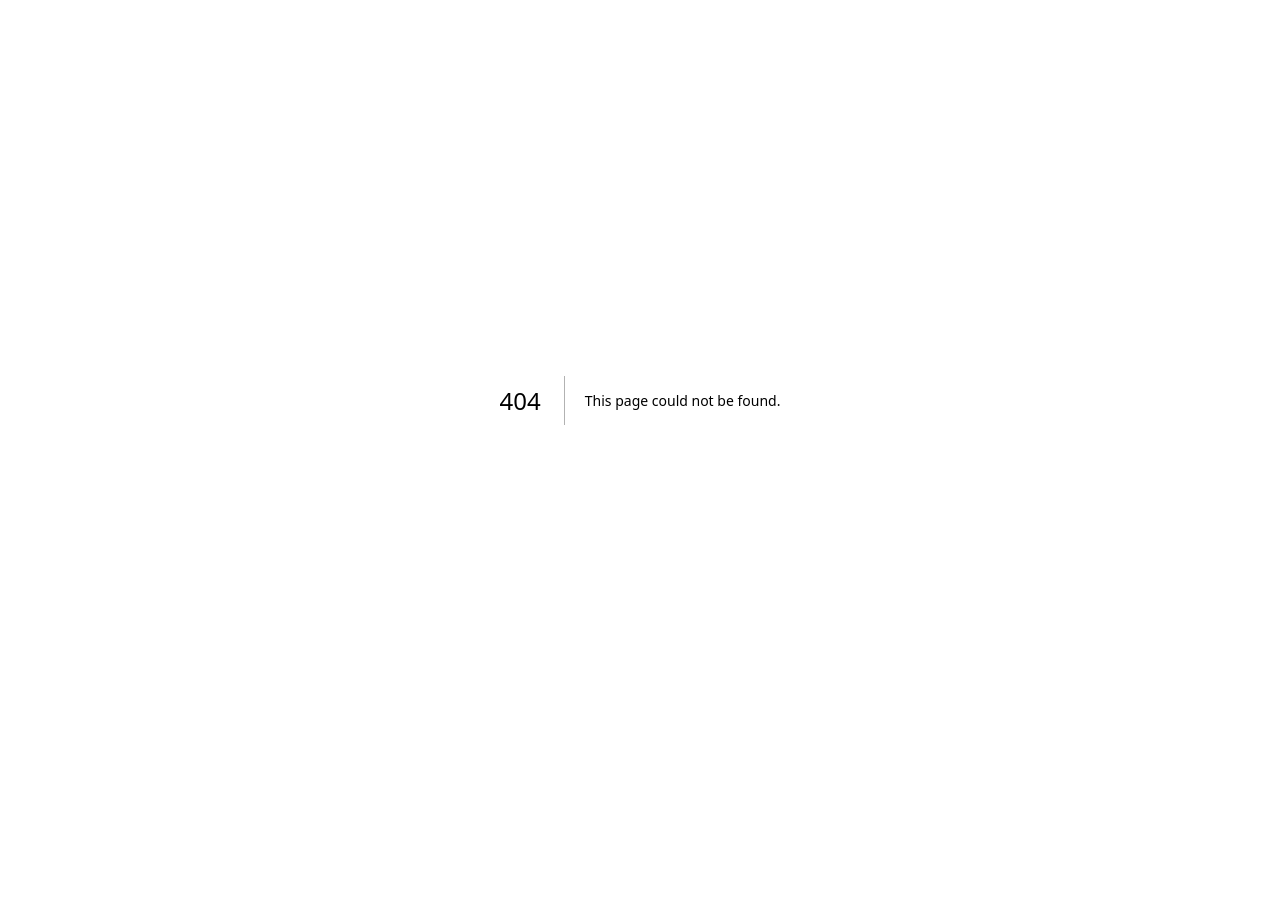
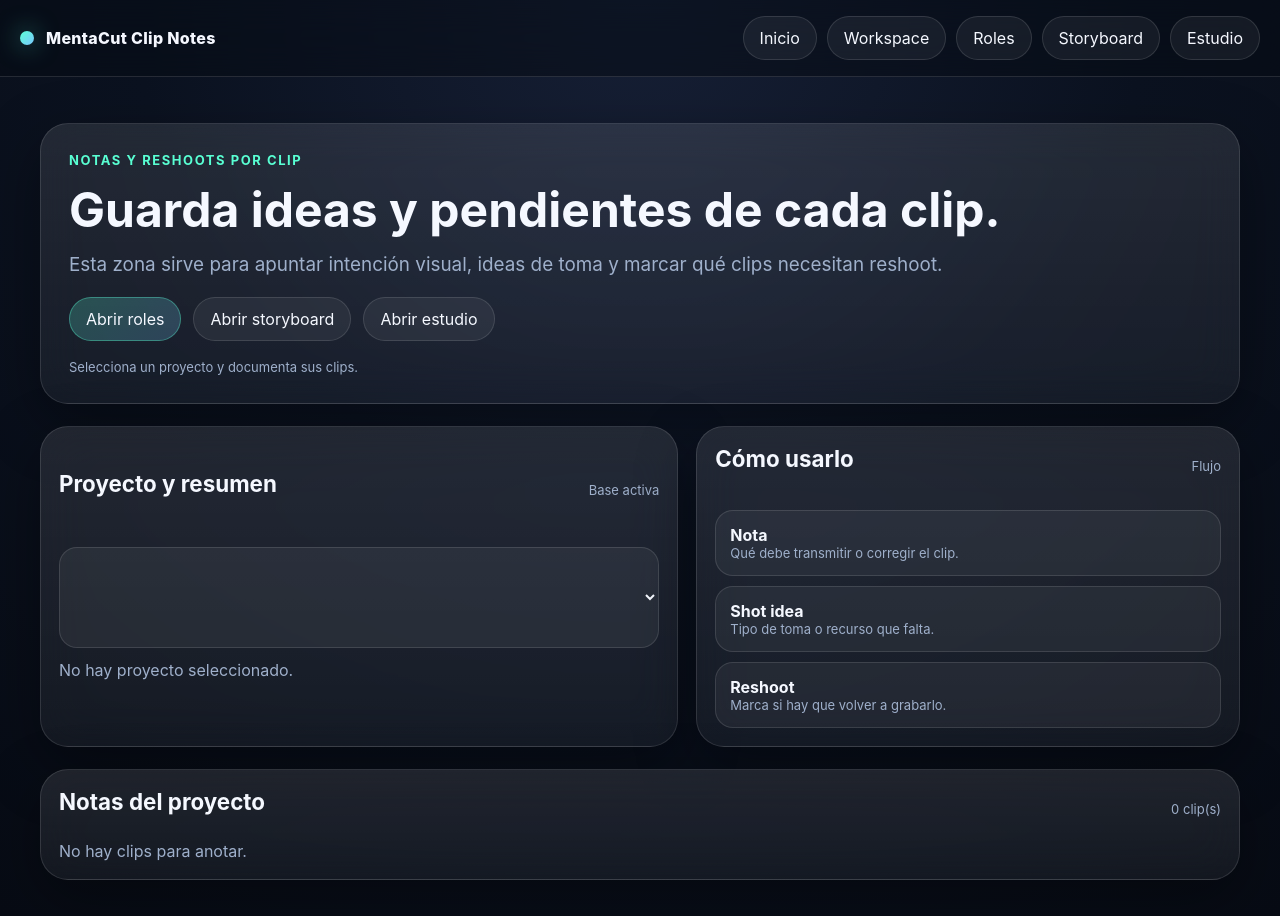
Before and after one commit to alain7224/MentaCut, a Next.js app: page /studio/clip-notes in a window 1280 px wide. Before the commit this address had no page. Before the commit the page ends 800 px from the top, so only its background shows below. Built offline with nearby package versions, Linux system fonts and the light colour scheme.

Commit message:
feat: add clip notes route for shot ideas and reshoots

```diff
--- /dev/null
+++ b/app/studio/clip-notes/page.tsx
@@ -0,0 +1,120 @@
+'use client'
+
+import Link from 'next/link'
+import { useEffect, useMemo, useState } from 'react'
+import { createDefaultClipNote, getClipNoteEntry, readClipNotes, upsertClipNote, writeClipNotes, type ClipNoteEntry } from '@/lib/local-clip-notes'
+import { readLocalProjects, type LocalProject } from '@/lib/local-store'
+
+export default function StudioClipNotesPage() {
+  const [projects, setProjects] = useState<LocalProject[]>([])
+  const [notes, setNotes] = useState<ClipNoteEntry[]>([])
+  const [activeProjectId, setActiveProjectId] = useState<string | null>(null)
+  const [status, setStatus] = useState('')
+
+  useEffect(() => {
+    const nextProjects = readLocalProjects()
+    setProjects(nextProjects)
+    setActiveProjectId(nextProjects[0]?.id ?? null)
+    setNotes(readClipNotes())
+  }, [])
+
+  const activeProject = useMemo(() => projects.find((item) => item.id === activeProjectId) ?? null, [projects, activeProjectId])
+
+  function updateClipNote(clipId: string, patch: Partial<ClipNoteEntry>, nextStatus: string) {
+    if (!activeProject) return
+    const current = getClipNoteEntry(notes, activeProject.id, clipId) ?? createDefaultClipNote(activeProject.id, clipId)
+    const next = upsertClipNote(notes, { ...current, ...patch })
+    setNotes(next)
+    writeClipNotes(next)
+    setStatus(nextStatus)
+  }
+
+  const stats = useMemo(() => {
+    if (!activeProject) return null
+    const entries = activeProject.clips.map((clip) => getClipNoteEntry(notes, activeProject.id, clip.id)).filter(Boolean) as ClipNoteEntry[]
+    return {
+      clips: activeProject.clips.length,
+      noted: entries.filter((item) => item.note.trim() || item.shotIdea.trim()).length,
+      reshoots: entries.filter((item) => item.reshoot).length,
+    }
+  }, [activeProject, notes])
+
+  return (
+    <div className="page-shell">
+      <header className="topbar">
+        <div className="brand"><span className="brand-dot" /><span>MentaCut Clip Notes</span></div>
+        <nav className="nav">
+          <Link href="/" className="nav-link">Inicio</Link>
+          <Link href="/studio/workspace" className="nav-link">Workspace</Link>
+          <Link href="/studio/roles" className="nav-link">Roles</Link>
+          <Link href="/studio/storyboard" className="nav-link">Storyboard</Link>
+          <Link href="/studio" className="nav-link">Estudio</Link>
+        </nav>
+      </header>
+      <main className="main">
+        <section className="section">
+          <div className="panel hero-copy">
+            <span className="eyebrow">Notas y reshoots por clip</span>
+            <h1 className="title" style={{ fontSize: 'clamp(1.8rem, 4vw, 3rem)' }}>Guarda ideas y pendientes de cada clip.</h1>
+            <p className="sub">Esta zona sirve para apuntar intención visual, ideas de toma y marcar qué clips necesitan reshoot.</p>
+            <div className="action-row">
+              <Link href="/studio/roles" className="btn btn-primary">Abrir roles</Link>
+              <Link href="/studio/storyboard" className="btn">Abrir storyboard</Link>
+              <Link href="/studio" className="btn">Abrir estudio</Link>
+            </div>
+            <div className="timeline-label">{status || 'Selecciona un proyecto y documenta sus clips.'}</div>
+          </div>
+        </section>
+        <section className="section">
+          <div className="studio-grid-2">
+            <div className="panel timeline">
+              <div className="row-head"><h2 className="section-title">Proyecto y resumen</h2><div className="timeline-label">Base activa</div></div>
+              <select className="input" value={activeProjectId ?? ''} onChange={(event) => setActiveProjectId(event.target.value)}>
+                {projects.map((project) => <option key={project.id} value={project.id}>{project.name} · {project.format}</option>)}
+              </select>
+              {stats ? (
+                <div className="cards">
+                  <article className="panel card"><h3>Clips</h3><p><strong>{stats.clips}</strong></p></article>
+                  <article className="panel card"><h3>Con notas</h3><p><strong>{stats.noted}</strong></p></article>
+                  <article className="panel card"><h3>Reshoots</h3><p><strong>{stats.reshoots}</strong></p></article>
+                </div>
+              ) : <div className="empty">No hay proyecto seleccionado.</div>}
+            </div>
+            <div className="panel timeline">
+              <div className="row-head"><h2 className="section-title">Cómo usarlo</h2><div className="timeline-label">Flujo</div></div>
+              <div className="project-list">
+                <div className="project-item"><strong>Nota</strong><div className="timeline-label">Qué debe transmitir o corregir el clip.</div></div>
+                <div className="project-item"><strong>Shot idea</strong><div className="timeline-label">Tipo de toma o recurso que falta.</div></div>
+                <div className="project-item"><strong>Reshoot</strong><div className="timeline-label">Marca si hay que volver a grabarlo.</div></div>
+              </div>
+            </div>
+          </div>
+        </section>
+        <section className="section">
+          <div className="panel timeline">
+            <div className="row-head"><h2 className="section-title">Notas del proyecto</h2><div className="timeline-label">{activeProject?.clips.length ?? 0} clip(s)</div></div>
+            <div className="cards" style={{ gridTemplateColumns: 'repeat(2, minmax(0, 1fr))' }}>
+              {activeProject?.clips.length ? activeProject.clips.map((clip) => {
+                const entry = getClipNoteEntry(notes, activeProject.id, clip.id) ?? createDefaultClipNote(activeProject.id, clip.id)
+                return (
+                  <article key={clip.id} className="panel card">
+                    <div className="row-head"><h3>{clip.title}</h3><div className="timeline-label">{clip.start.toFixed(1)}s → {clip.end.toFixed(1)}s</div></div>
+                    <div className="form">
+                      <textarea className="textarea" rows={3} value={entry.note} onChange={(event) => updateClipNote(clip.id, { note: event.target.value }, `Nota actualizada en ${clip.title}`)} placeholder="Nota general del clip" />
+                      <textarea className="textarea" rows={3} value={entry.shotIdea} onChange={(event) => updateClipNote(clip.id, { shotIdea: event.target.value }, `Shot idea actualizada en ${clip.title}`)} placeholder="Idea de toma, plano o recurso visual" />
+                      <label className="project-item" style={{ cursor: 'pointer' }}>
+                        <strong>Marcar para reshoot</strong>
+                        <div className="timeline-label">{entry.reshoot ? 'Sí' : 'No'}</div>
+                        <input type="checkbox" checked={entry.reshoot} onChange={(event) => updateClipNote(clip.id, { reshoot: event.target.checked }, `Reshoot actualizado en ${clip.title}`)} />
+                      </label>
+                    </div>
+                  </article>
+                )
+              }) : <div className="empty">No hay clips para anotar.</div>}
+            </div>
+          </div>
+        </section>
+      </main>
+    </div>
+  )
+}
```
